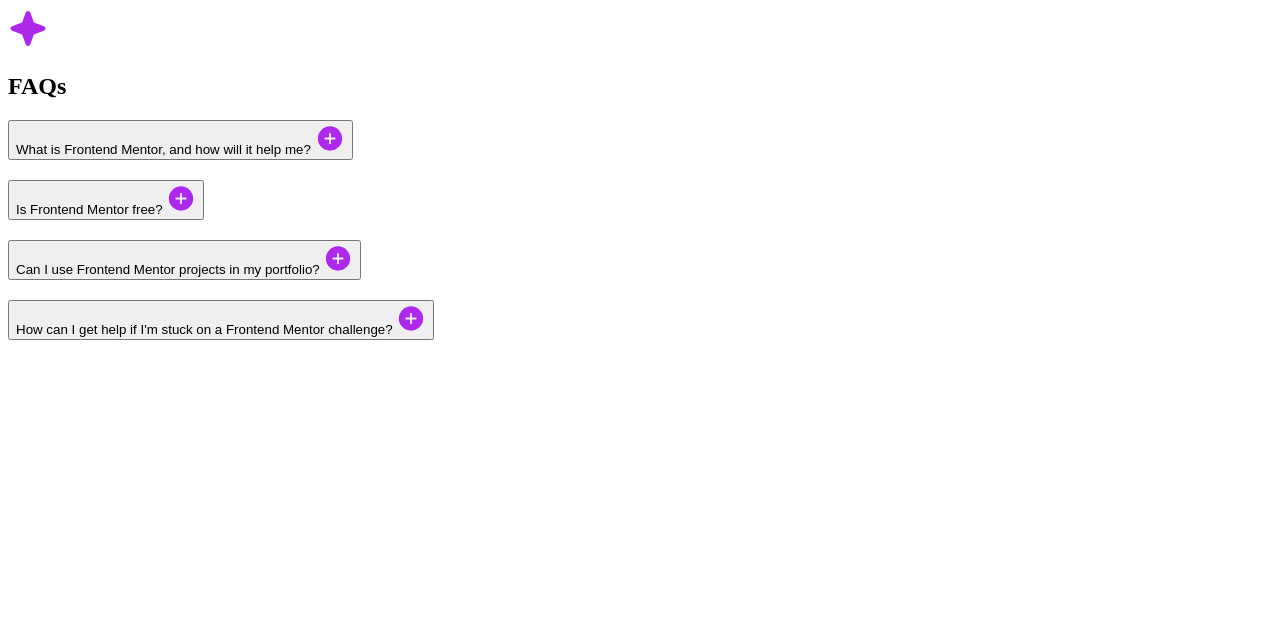
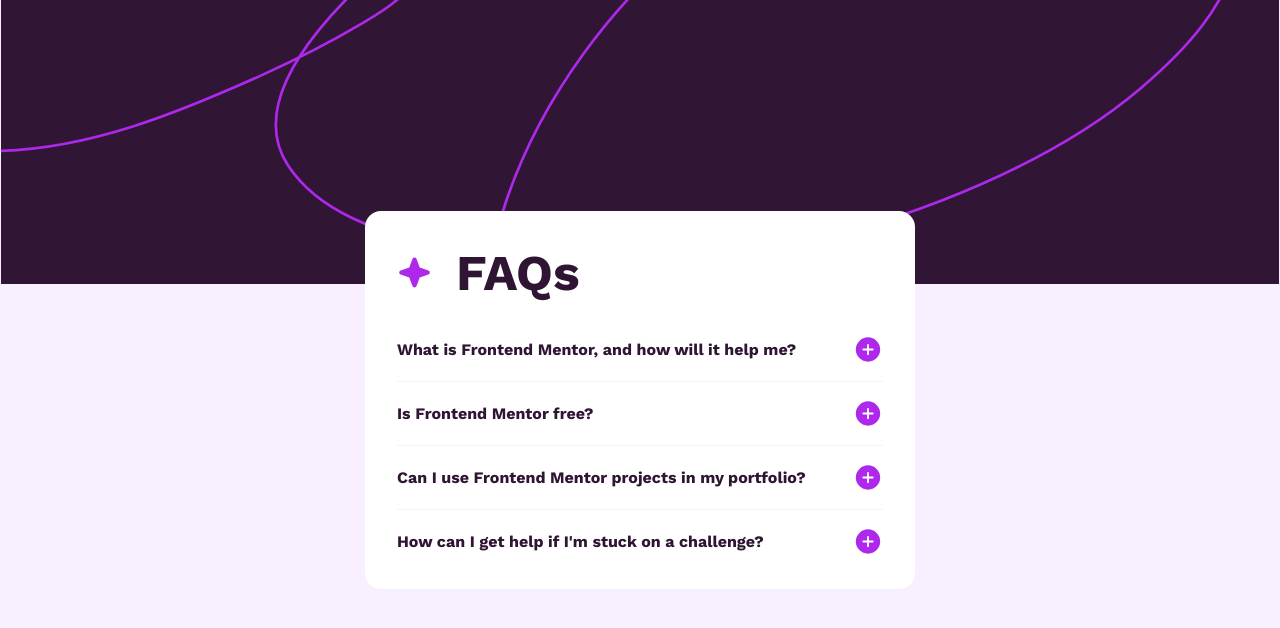
Before and after one commit to IrfanAnsari21/FAQ-accordion, a plain HTML site: page index.html in a window 1280 px wide. Drawn offline with nearby package versions, Linux system fonts and the light colour scheme.

Commit message:
Add CSS file and implement styling with mobile-first approach

```diff
--- a/index.html
+++ b/index.html
@@ -5,18 +5,23 @@
   <meta charset="UTF-8">
   <meta name="viewport" content="width=device-width, initial-scale=1.0">
   <link rel="icon" type="image/png" sizes="32x32" href="./assets/images/favicon-32x32.png">
+  <link rel="preconnect" href="https://fonts.googleapis.com">
+  <link rel="preconnect" href="https://fonts.gstatic.com" crossorigin>
+  <link href="https://fonts.googleapis.com/css2?family=Work+Sans:ital,wght@0,100..900;1,100..900&display=swap"
+    rel="stylesheet">
   <title>Frontend Mentor | FAQ accordion</title>
+  <link rel="stylesheet" href="style.css">
 
 </head>
 
 <body>
 
   <main>
-    <section class="faq">
-      <header class="faq-header">
-        <img src="assets/images/icon-star.svg" alt="" aria-hidden="true">
-        <h1>FAQs</h1>
-      </header>
+    <header class="faq-header">
+      <img src="assets/images/icon-star.svg" alt="" aria-hidden="true">
+      <h1>FAQs</h1>
+    </header>
+    <section class="accordion">
       <div class="faq-item">
         <h2>
           <button class="faq-question" aria-expanded="false" aria-controls="faq1" id="faq1-btn">
@@ -25,7 +30,7 @@
             <img src="assets/images/icon-minus.svg" alt="" aria-hidden="true" hidden class="icon icon-minus">
           </button>
         </h2>
-        <div id="faq1" class="faq-answer" role="region" aria-labelledby="faq1-btn" hidden>
+        <div id="faq1" class="faq-answer" role="region" aria-labelledby="faq1-btn">
           <p>
             Frontend Mentor offers realistic coding challenges to help developers improve their
             frontend coding skills with projects in HTML, CSS, and JavaScript. It's suitable for
@@ -41,7 +46,7 @@
             <img src="assets/images/icon-minus.svg" alt="" aria-hidden="true" hidden class="icon icon-minus">
           </button>
         </h2>
-        <div id="faq2" class="faq-answer" role="region" aria-labelledby="faq2-btn" hidden>
+        <div id="faq2" class="faq-answer" role="region" aria-labelledby="faq2-btn">
           <p>
             Yes, Frontend Mentor offers both free and premium coding challenges, with the free
             option providing access to a range of projects suitable for all skill levels.
@@ -56,7 +61,7 @@
             <img src="assets/images/icon-minus.svg" alt="" aria-hidden="true" hidden class="icon icon-minus">
           </button>
         </h2>
-        <div id="faq3" class="faq-answer" role="region" aria-labelledby="faq3-btn" hidden>
+        <div id="faq3" class="faq-answer" role="region" aria-labelledby="faq3-btn">
           <p>
             Yes, you can use projects completed on Frontend Mentor in your portfolio. It's an excellent
             way to showcase your skills to potential employers!
@@ -66,12 +71,12 @@
       <div class="faq-item">
         <h2>
           <button class="faq-question" aria-expanded="false" aria-controls="faq4" id="faq4-btn">
-            How can I get help if I'm stuck on a Frontend Mentor challenge?
+            How can I get help if I'm stuck on a challenge?
             <img src="assets/images/icon-plus.svg" alt="" aria-hidden="true" class="icon icon-plus">
             <img src="assets/images/icon-minus.svg" alt="" aria-hidden="true" hidden class="icon icon-minus">
           </button>
         </h2>
-        <div id="faq4" class="faq-answer" role="region" aria-labelledby="faq4-btn" hidden>
+        <div id="faq4" class="faq-answer" role="region" aria-labelledby="faq4-btn">
           <p>
             The best place to get help is inside Frontend Mentor's Discord community. There's a help
             channel where you can ask questions and seek support from other community members.
--- /dev/null
+++ b/style.css
@@ -0,0 +1,132 @@
+:root {
+    --White: hsl(0, 100%, 100%);
+    --Purple-100: hsl(275, 100%, 97%);
+    --Purple-600: hsl(292, 16%, 49%);
+    --purple-700: hsl(281, 83%, 54%);
+    --Purple-950: hsl(292, 42%, 14%);
+    --Paragraphs: 16px;
+}
+
+* {
+    margin: 0;
+    padding: 0;
+    box-sizing: border-box;
+}
+
+/* ---------- Mobile-first ---------- */
+body {
+    min-height: 100vh;
+    background-color: var(--Purple-100);
+    background-image: url(assets/images/background-pattern-mobile.svg);
+    background-repeat: no-repeat;
+    background-size: contain;
+    display: flex;
+    justify-content: center;
+    align-items: center;
+    font-family: 'Work Sans', sans-serif;
+    font-size: var(--Paragraphs);
+}
+
+main {
+    max-width: 90vw;
+    background-color: var(--White);
+    padding: 1.5rem;
+    border-radius: 0.5rem;
+    display: flex;
+    flex-direction: column;
+    gap: 2rem;
+}
+
+.faq-header {
+    display: flex;
+    align-items: center;
+    gap: 1.5rem;
+}
+
+.faq-header img {
+    max-width: 25px;
+}
+
+.faq-header h1 {
+    color: var(--Purple-950);
+    font-size: 30px;
+}
+
+.faq-item {
+    padding: 1rem 0;
+    border-bottom: 1px solid var(--Purple-100);
+}
+
+.faq-item:first-of-type {
+    padding-top: 0;
+}
+
+.faq-item:last-of-type {
+    padding-bottom: 0;
+    border-bottom: none;
+}
+
+.faq-item h2 button {
+    width: 100%;
+    border: none;
+    background-color: transparent;
+    display: flex;
+    justify-content: space-between;
+    align-items: center;
+    text-align: start;
+    color: var(--Purple-950);
+    font-family: 'Work Sans', sans-serif;
+    font-weight: 600;
+    font-size: var(--Paragraphs);
+    cursor: pointer;
+}
+
+.faq-item h2 button:hover {
+    color: var(--purple-700);
+}
+
+.faq-answer {
+    width: 100%;
+    color: var(--Purple-600);
+    line-height: 1.4rem;
+    font-size: 15px;
+    max-height: 0;
+    opacity: 0;
+    overflow: hidden;
+    pointer-events: none;
+}
+
+.faq-answer.open {
+    max-height: 100%;
+    opacity: 1;
+    margin-top: 1.5rem;
+    pointer-events: auto;
+}
+
+
+/* ---------- Desktop Responsive ---------- */
+@media screen and (min-width: 600px) {
+    body {
+        background-image: url(assets/images/background-pattern-desktop.svg);
+    }
+
+    main {
+        max-width: 550px;
+        background-color: var(--White);
+        padding: 2rem;
+        border-radius: 1rem;
+    }
+
+    .faq-header img {
+        max-width: 35px;
+    }
+
+    .faq-header h1 {
+        color: var(--Purple-950);
+        font-size: 50px;
+    }
+
+    .faq-item h2 button {
+        font-weight: 700;
+    }
+}
```
